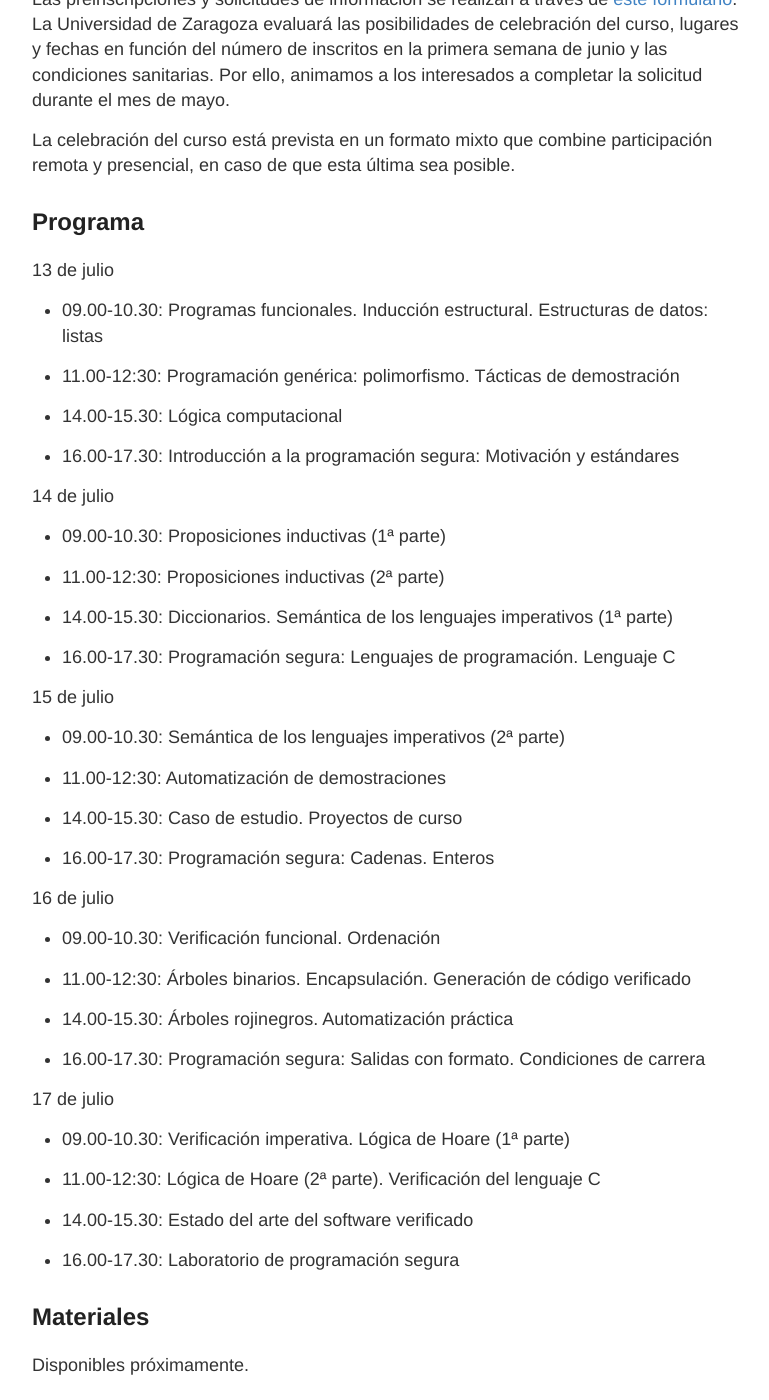
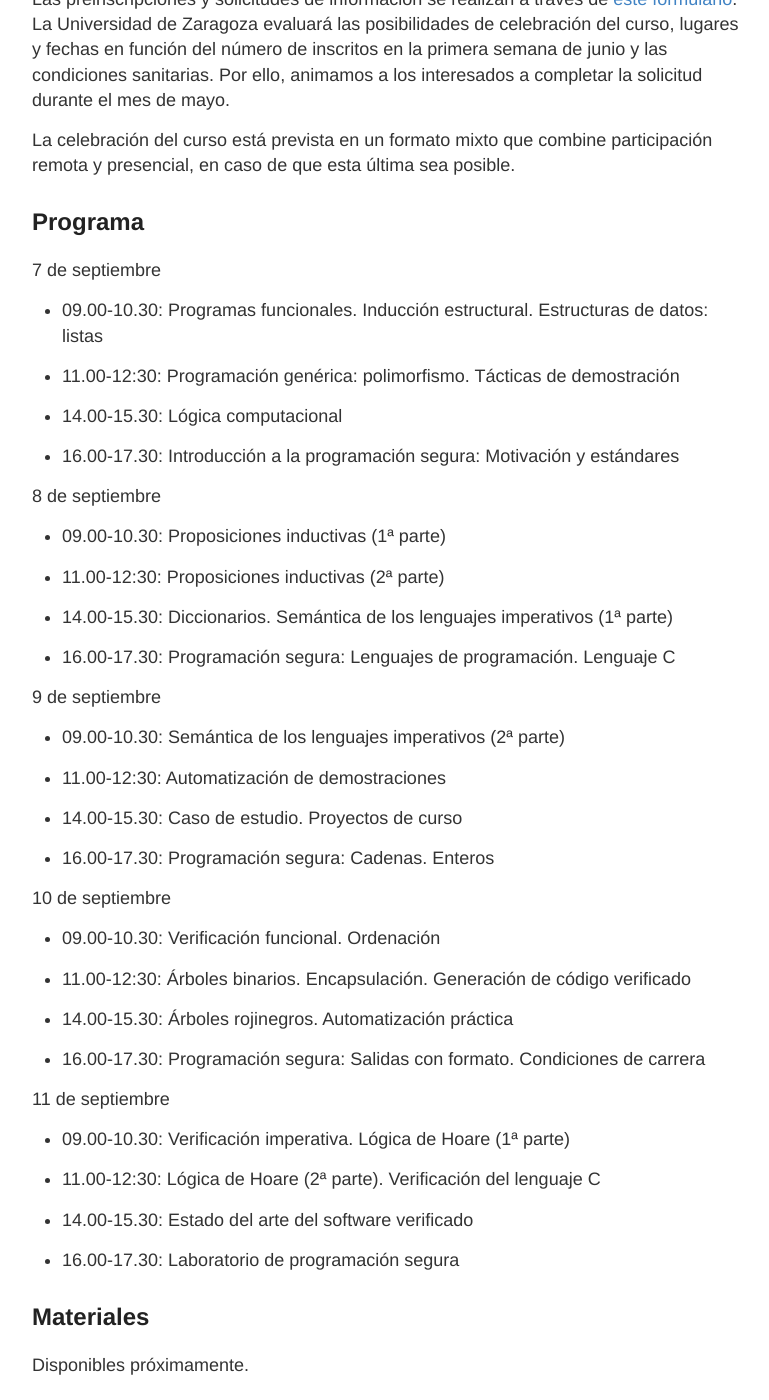
Before and after one commit to robblanco/robblanco.github.io, a Jekyll site: the page built from unizar2020.md, in a window 1280 px wide and 1400 px high, scrolled down 2371 px. Shown: the whole window, without its empty margins (248-1017 px from the left). Built offline with Jekyll 4.4.1, drawn with Linux system fonts in a browser that asks for light colours.

Commit message:
Final course dates in schedule

```diff
--- a/unizar2020.md
+++ b/unizar2020.md
@@ -105,7 +105,7 @@ participación remota y presencial, en caso de que esta última sea posible.
 
 ## Programa
 
-13 de julio
+7 de septiembre
 
  * 09.00-10.30: Programas funcionales. Inducción estructural. Estructuras de datos: listas
 
@@ -115,7 +115,7 @@ participación remota y presencial, en caso de que esta última sea posible.
 
  * 16.00-17.30: Introducción a la programación segura: Motivación y estándares
 
-14 de julio
+8 de septiembre
 
  * 09.00-10.30: Proposiciones inductivas (1ª parte)
 
@@ -125,7 +125,7 @@ participación remota y presencial, en caso de que esta última sea posible.
 
  * 16.00-17.30: Programación segura: Lenguajes de programación. Lenguaje C
 
-15 de julio
+9 de septiembre
 
  * 09.00-10.30: Semántica de los lenguajes imperativos (2ª parte)
 
@@ -135,7 +135,7 @@ participación remota y presencial, en caso de que esta última sea posible.
 
  * 16.00-17.30: Programación segura: Cadenas. Enteros
 
-16 de julio
+10 de septiembre
 
  * 09.00-10.30: Verificación funcional. Ordenación
 
@@ -145,7 +145,7 @@ participación remota y presencial, en caso de que esta última sea posible.
 
  * 16.00-17.30: Programación segura: Salidas con formato. Condiciones de carrera
 
-17 de julio
+11 de septiembre
 
  * 09.00-10.30: Verificación imperativa. Lógica de Hoare (1ª parte)
 
```
